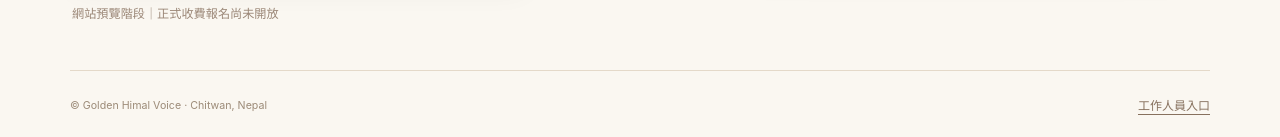
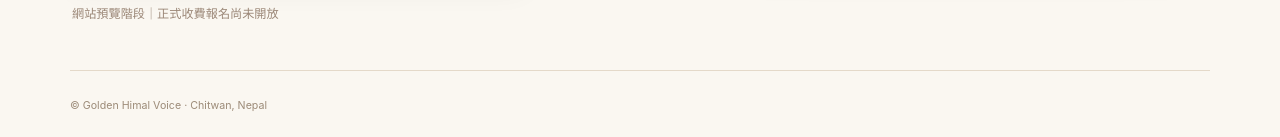
Before and after one commit to linhersing/golden-himal-events, a website: page index.html in a window 1280 px wide. Shown: the part 723-860 px from the top of the page. Drawn offline with Linux system fonts and the light colour scheme.

Commit message:
Remove public staff link without changing backstage URL or auth; preserve member/news navigation

```diff
--- a/index.html
+++ b/index.html
@@ -33,6 +33,6 @@
   <figure class="front-visual"><img src="./images/brand-identity.png" width="420" height="390" alt="Golden Himal Palace 品牌標誌"><figcaption>YOUR VOICE. YOUR MOMENT.</figcaption></figure>
  </div>
 </main>
-<footer class="front-footer wrap"><small>© Golden Himal Voice · Chitwan, Nepal</small><a href="./backoffice.html" class="backoffice-link" data-t="back">工作人員入口</a></footer>
+<footer class="front-footer wrap"><small>© Golden Himal Voice · Chitwan, Nepal</small></footer>
 <script src="./simple.js" defer></script>
 </body></html>
```
